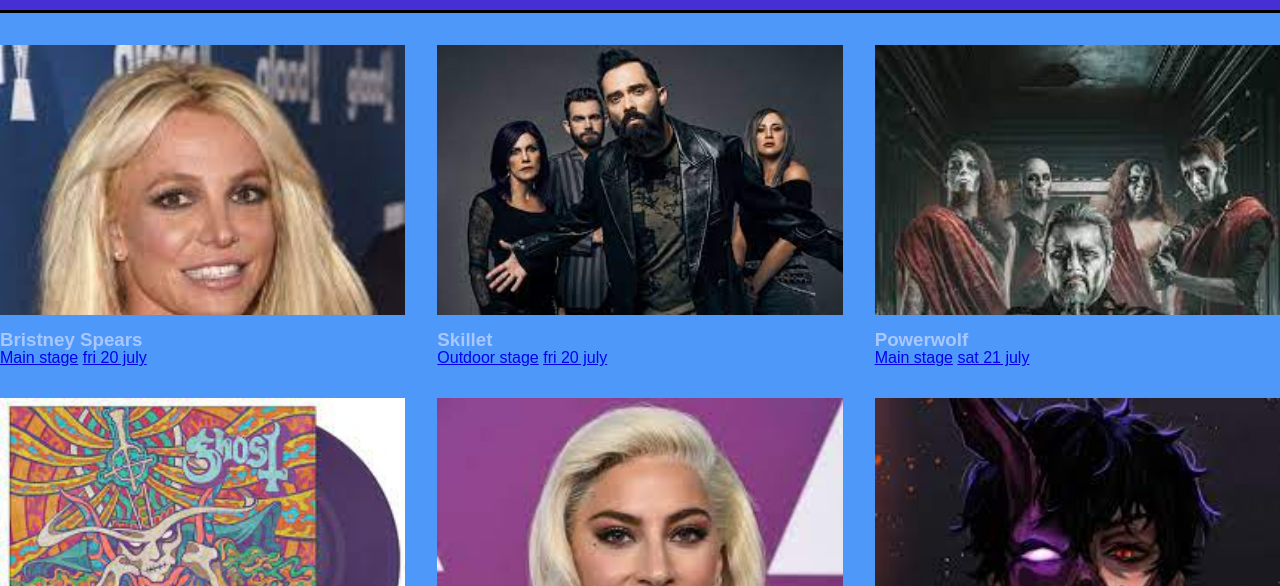
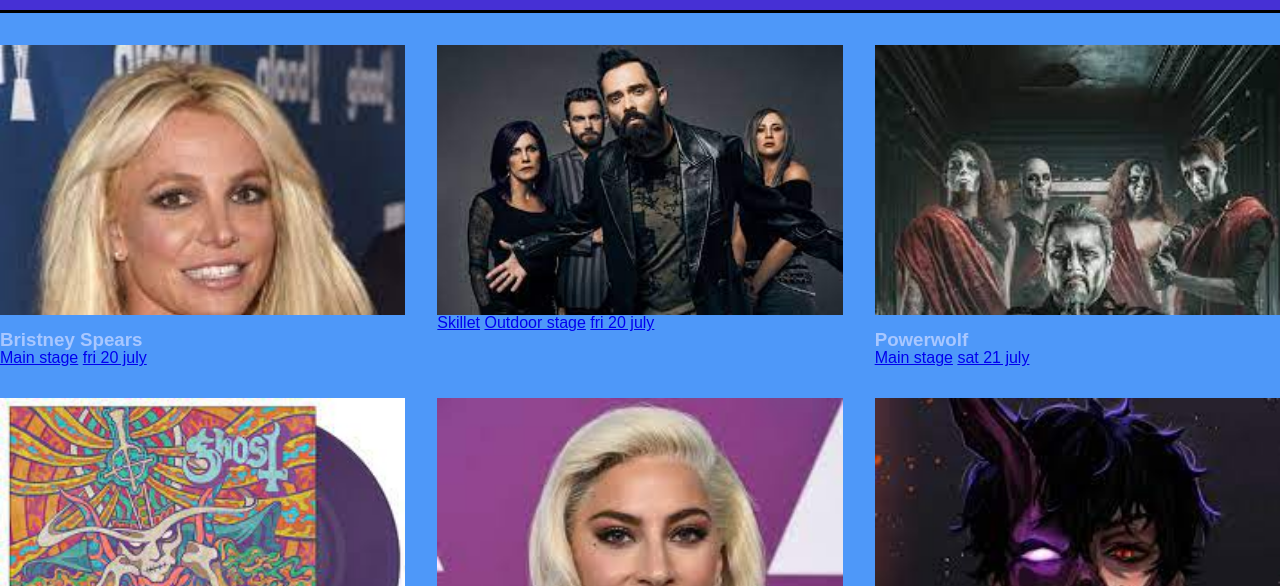
Before and after one commit to cristina-elena-postu-5MMa/Script, a plain HTML site: page dark rose-festival/index.html in a window 1280 px wide. Shown: the part 214-800 px from the top of the page. Drawn offline with Linux system fonts and the light colour scheme; a web font is replaced by a local one.

Commit message:
dark rose festival

```diff
--- a/dark rose-festival/index.html
+++ b/dark rose-festival/index.html
@@ -37,7 +37,7 @@
                 </div>
                 <div class="grid-card">
                     <img src="static/poze/download (3).jpg" alt="dj">
-                    <h3 class="act">Skillet</h3>
+                    <a href="act.html">Skillet</a>
                     <a href="venue.html" class="venue">Outdoor stage</a>
                     <a href="date.html" class="date">fri 20 july</a>
                 </div>
```
Also changed, not shown: dark rose-festival/act.html (+1 -1 lines).
